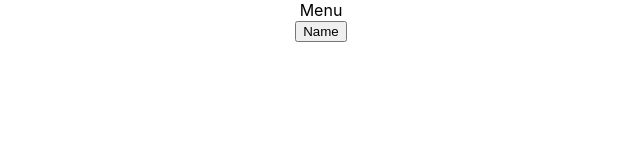
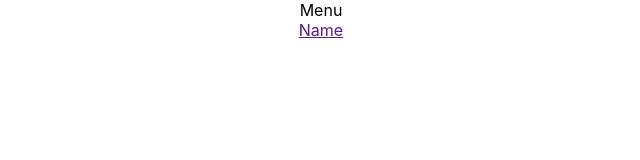
Before and after one commit to szkola-reacta/materialy-sass, a React (Create React App) app: page / in a window 1280 px wide. Shown: the top 160 px of the page, without its empty margins (319-959 px from the left). Built offline with nearby package versions, Linux system fonts and the light colour scheme.

Commit message:
refactor button to link component

```diff
--- a/src/components/Button/Button.js
+++ /dev/null
@@ -1,11 +0,0 @@
-import React from 'react';
-
-function Button() {
-	return(
-		<div>
-			<button className="button-blue">Name</button>
-		</div>
-	);
-}
-
-export default Button;
--- a/src/components/Button/index.js
+++ /dev/null
@@ -1,3 +0,0 @@
-import Button from './Button';
-
-export default Button;
--- /dev/null
+++ b/src/components/Link/Link.js
@@ -0,0 +1,11 @@
+import React from 'react';
+
+function Link() {
+	return(
+		<div>
+			<a href="">Name</a>
+		</div>
+	);
+}
+
+export default Link;
--- /dev/null
+++ b/src/components/Link/index.js
@@ -0,0 +1,3 @@
+import Link from './Link';
+
+export default Link;
--- a/src/components/Menu/Menu.js
+++ b/src/components/Menu/Menu.js
@@ -1,12 +1,12 @@
 import React from 'react';
 
-import Button from '../Button';
+import Link from '../Link';
 
 function Menu() {
 	return(
   	<div>
     	Menu
-      <Button />
+      <Link />
     </div>
   );
 }
```
